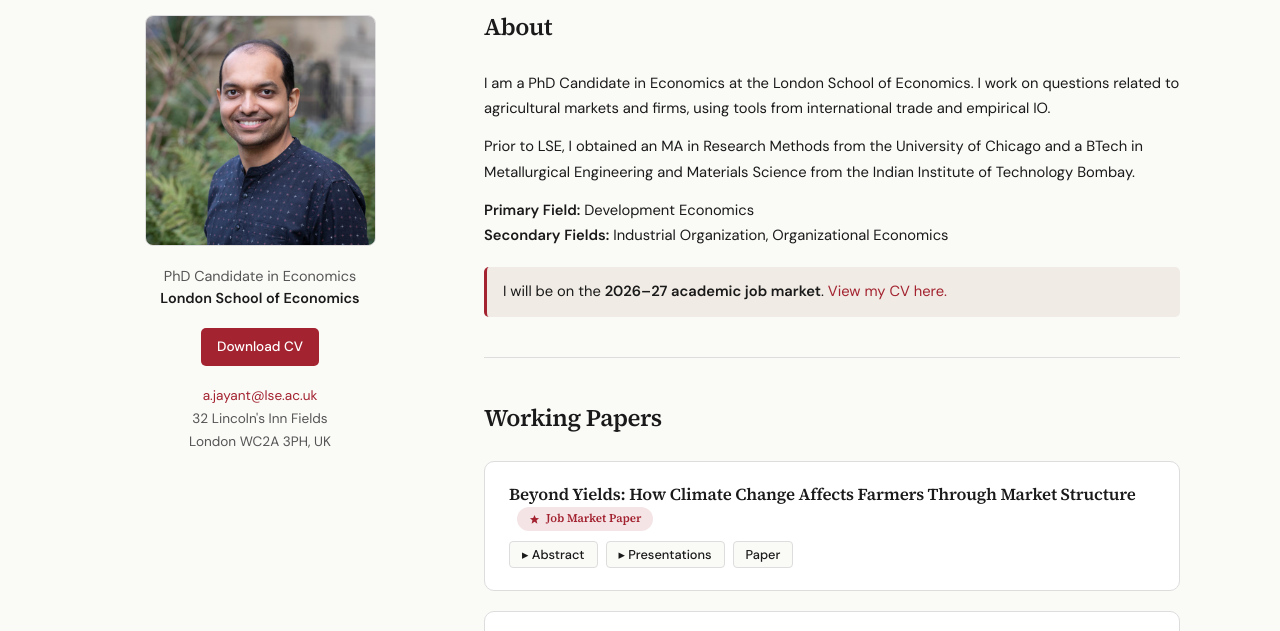
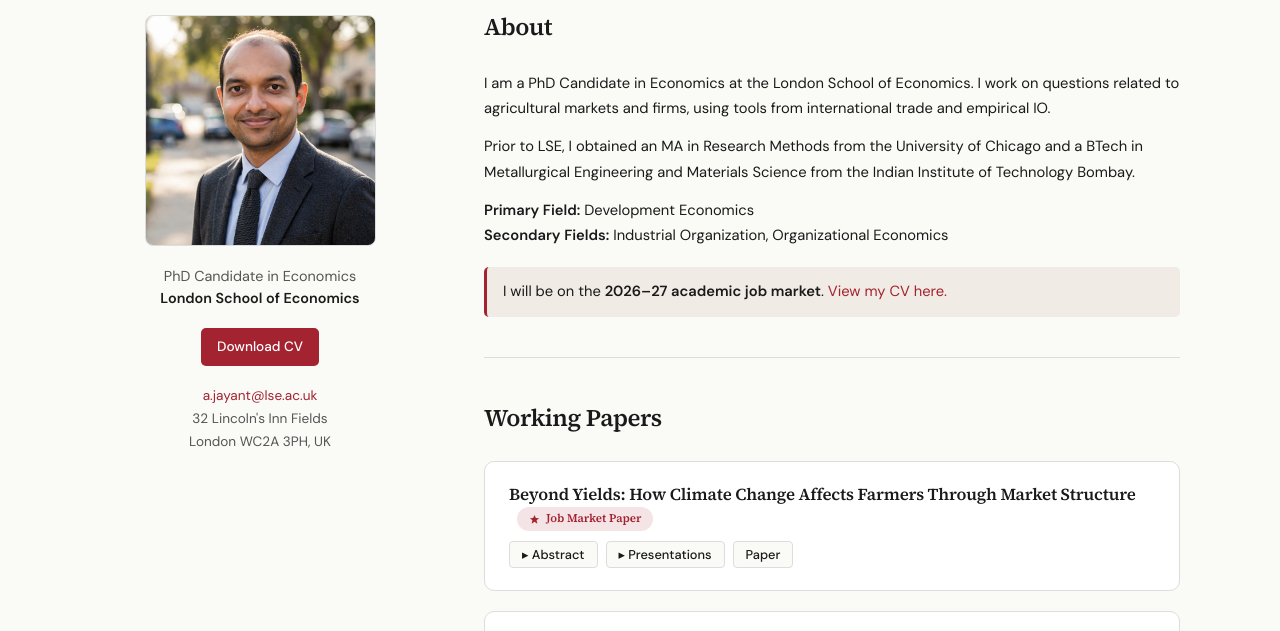
Before and after one commit to animesh-jayant/animesh-jayant.github.io, a plain HTML site: page index.html in a window 1280 px wide. Shown: the part 92-723 px from the top of the page. Drawn offline with Linux system fonts and the light colour scheme.

Commit message:
Add files via upload
Updated pic and index

```diff
--- a/index.html
+++ b/index.html
@@ -507,7 +507,7 @@
     <aside class="sidebar">
         <h1 class="side-name">Animesh Jayant</h1>
 
-        <img class="side-photo" src="photo.jpg" alt="Animesh Jayant">
+        <img class="side-photo" src="aj_headshot.jpeg" alt="Animesh Jayant">
         <!-- Optional caption under the photo (edit or delete): -->
         <!-- <div class="photo-caption">London, 2026</div> -->
 
```
Also changed, not shown: aj_headshot.jpeg (added).
